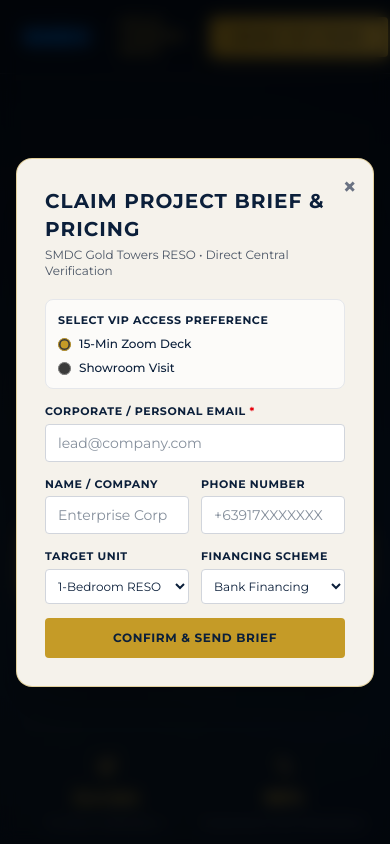
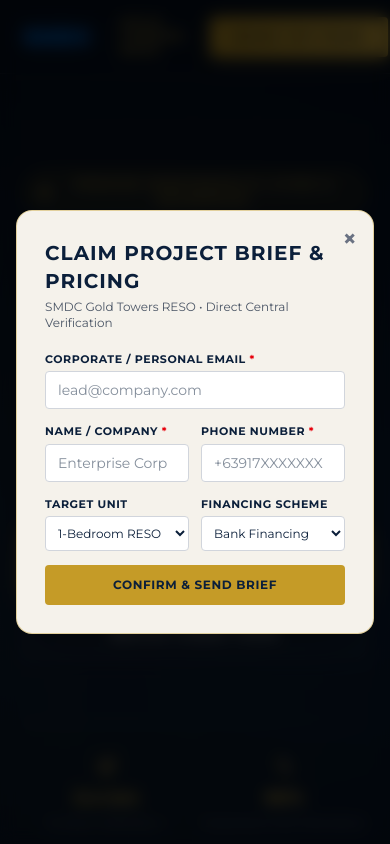
Before and after one commit to GlenWinWin/jakinrealty-smdc-gold-towers, a Next.js app: page / in a window 390 px wide. Both pictures are taken after a click on the button "BOOK VIP TOUR". Shown: the top 844 px of the page. Built offline with nearby package versions, Linux system fonts and the light colour scheme.

Commit message:
refactor(leads): remove VIP selector, require name and phone, and connect directly to email API

```diff
--- a/app/components/LeadCaptureModal.tsx
+++ b/app/components/LeadCaptureModal.tsx
@@ -21,15 +21,13 @@
     preferredFinancing: "Bank Financing",
   });
 
-  // Module: Dual VIP Intent Selector
-  const [vipIntent, setVipIntent] = useState<string>("15-Min Zoom Deck Presentation");
   const [loading, setLoading] = useState(false);
   const [status, setStatus] = useState<{ type: "success" | "error" | null; msg: string }>({
     type: null,
     msg: "",
   });
 
-  // Module: Dynamic pURL Pre-Fill
+  // Dynamic pURL Pre-Fill
   useEffect(() => {
     setFormData((prev) => ({
       ...prev,
@@ -51,22 +49,30 @@
       return;
     }
 
+    if (!formData.companyName.trim()) {
+      setStatus({ type: "error", msg: "Please provide your name or company name." });
+      return;
+    }
+
+    if (!formData.phone.trim()) {
+      setStatus({ type: "error", msg: "Please provide your contact number." });
+      return;
+    }
+
     setLoading(true);
 
     const payload = {
       email: formData.email.trim(),
-      source: "new-lead-website" as const,
-      ...(formData.companyName.trim() && { companyName: formData.companyName.trim() }),
-      ...(formData.phone.trim() && { phone: formData.phone.trim() }),
-      ...(formData.propertyName.trim() && { propertyName: formData.propertyName.trim() }),
-      ...(formData.targetUnitType.trim() && {
-        targetUnitType: `${formData.targetUnitType} [Intent: ${vipIntent}]`,
-      }),
-      ...(formData.preferredFinancing && { preferredFinancing: formData.preferredFinancing }),
+      companyName: formData.companyName.trim(),
+      phone: formData.phone.trim(),
+      propertyName: formData.propertyName.trim(),
+      targetUnitType: formData.targetUnitType.trim(),
+      preferredFinancing: formData.preferredFinancing,
+      source: "new-lead-website",
     };
 
     try {
-      const res = await fetch("https://email-blast-automated.vercel.app/api/leads/capture", {
+      const res = await fetch("https://email-blast-automated.vercel.app/api/inquiries", {
         method: "POST",
         headers: { "Content-Type": "application/json" },
         body: JSON.stringify(payload),
@@ -83,7 +89,7 @@
       } else {
         setStatus({
           type: "error",
-          msg: data.message || "Failed to submit. Please check your details.",
+          msg: data.error || data.message || "Failed to submit. Please check your details.",
         });
       }
     } catch {
@@ -109,37 +115,6 @@
         <p className="mt-1 text-xs text-gray-600">SMDC Gold Towers RESO • Direct Central Verification</p>
 
         <form onSubmit={handleSubmit} className="mt-5 space-y-3.5 text-left">
-          {/* Dual VIP Intent Selector */}
-          <div className="rounded-lg bg-white/70 p-3 border border-gray-200">
-            <span className="block text-[11px] font-bold uppercase tracking-wider text-[#0B1F3A] mb-2">
-              Select VIP Access Preference
-            </span>
-            <div className="grid grid-cols-1 sm:grid-cols-2 gap-2 text-xs">
-              <label className="flex items-center gap-2 cursor-pointer font-medium">
-                <input
-                  type="radio"
-                  name="vipIntent"
-                  value="15-Min Zoom Deck Presentation"
-                  checked={vipIntent === "15-Min Zoom Deck Presentation"}
-                  onChange={(e) => setVipIntent(e.target.value)}
-                  className="accent-[#C59B27]"
-                />
-                15-Min Zoom Deck
-              </label>
-              <label className="flex items-center gap-2 cursor-pointer font-medium">
-                <input
-                  type="radio"
-                  name="vipIntent"
-                  value="In-Person Showroom Visit"
-                  checked={vipIntent === "In-Person Showroom Visit"}
-                  onChange={(e) => setVipIntent(e.target.value)}
-                  className="accent-[#C59B27]"
-                />
-                Showroom Visit
-              </label>
-            </div>
-          </div>
-
           <div>
             <label className="block text-[11px] font-bold uppercase tracking-wider">
               Corporate / Personal Email <span className="text-red-600">*</span>
@@ -156,9 +131,12 @@
 
           <div className="grid grid-cols-2 gap-3">
             <div>
-              <label className="block text-[11px] font-bold uppercase tracking-wider">Name / Company</label>
+              <label className="block text-[11px] font-bold uppercase tracking-wider">
+                Name / Company <span className="text-red-600">*</span>
+              </label>
               <input
                 type="text"
+                required
                 value={formData.companyName}
                 onChange={(e) => setFormData({ ...formData, companyName: e.target.value })}
                 className="mt-1 w-full rounded border border-gray-300 bg-white px-3 py-2 text-sm outline-none focus:border-[#C59B27]"
@@ -166,9 +144,12 @@
               />
             </div>
             <div>
-              <label className="block text-[11px] font-bold uppercase tracking-wider">Phone Number</label>
+              <label className="block text-[11px] font-bold uppercase tracking-wider">
+                Phone Number <span className="text-red-600">*</span>
+              </label>
               <input
                 type="tel"
+                required
                 value={formData.phone}
                 onChange={(e) => setFormData({ ...formData, phone: e.target.value })}
                 className="mt-1 w-full rounded border border-gray-300 bg-white px-3 py-2 text-sm outline-none focus:border-[#C59B27]"
```
